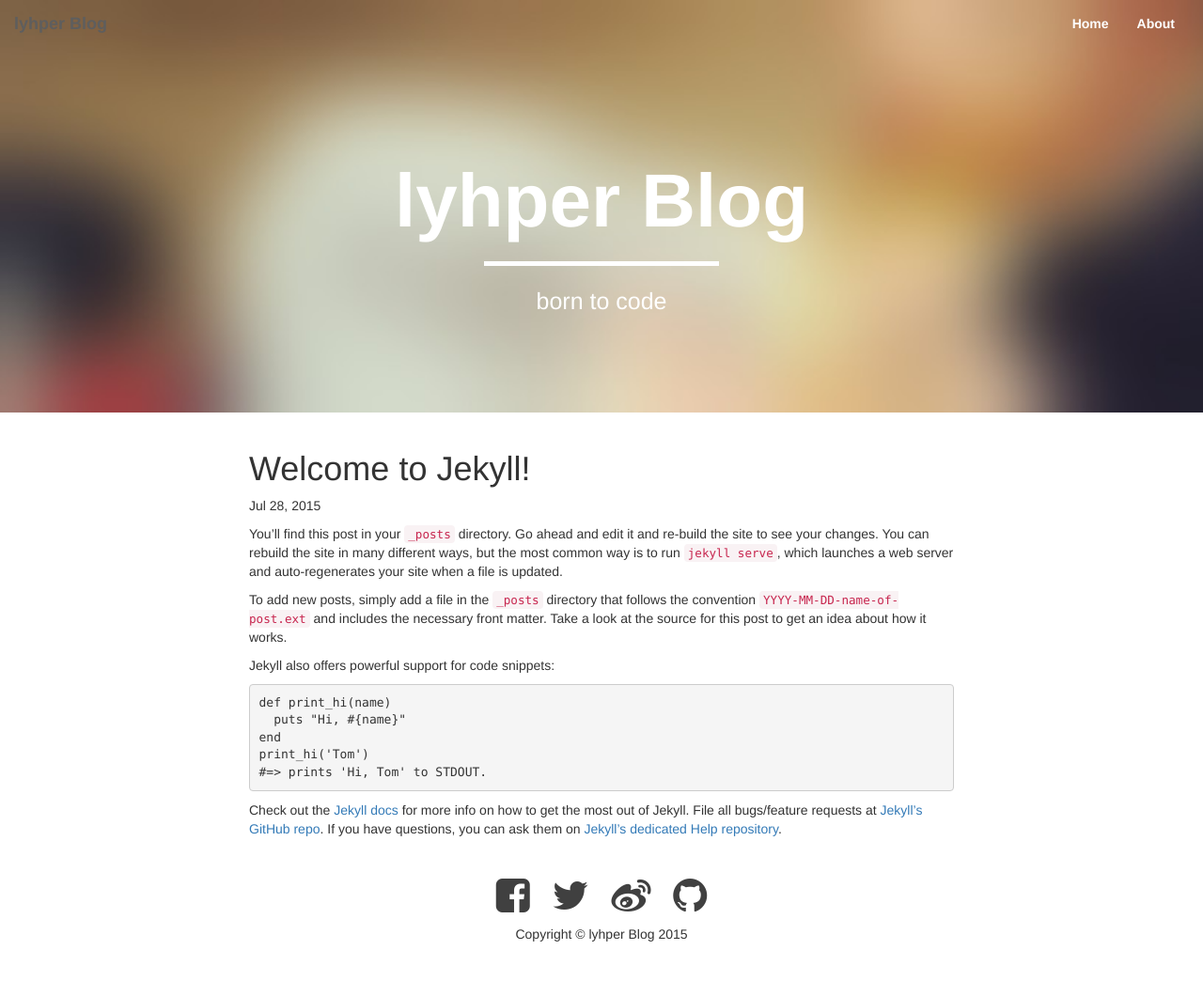
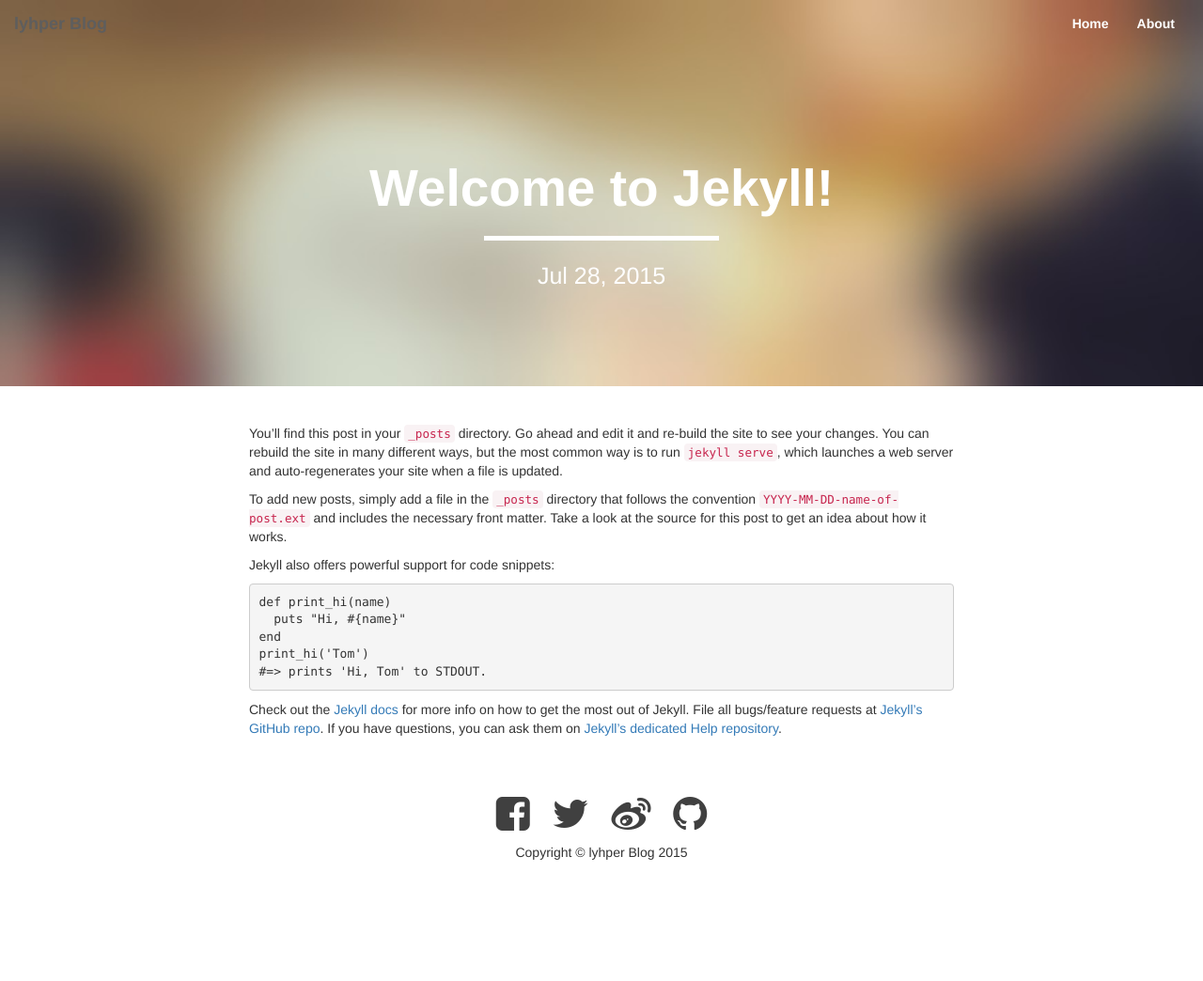
Before and after one commit to lyhper/lyhper.github.io, a Jekyll site: the page built from _posts/2015-07-28-welcome-to-jekyll.markdown, in a window 1280 px wide. Shown: the whole page at 94% size. Built offline with Jekyll 4.4.1, drawn with Linux system fonts in a browser that asks for light colours; after the commit the page ends 957 px from its top, so only the background shows below that.

Commit message:
modify style of post page

```diff
--- a/_includes/header.html
+++ b/_includes/header.html
@@ -26,9 +26,9 @@
     <div class="row">
       <div class="col-lg-12">
       <div class="cont-header">
-        <h1>lyhper Blog</h1>
+        <h1>{% if page.title %}{{ page.title }}{% else %}lyhper Blog{% endif %}</h1>
         <hr class="intro-divi"/>
-        <span class="sub-header">born to code</span>
+        <span class="sub-header">{% if page.date %}{{ page.date | date: "%b %-d, %Y"}}{% else %}born to code{% endif %}</span>
        </div>
       </div>
     </div>
--- a/_layouts/post.html
+++ b/_layouts/post.html
@@ -7,21 +7,19 @@ layout: default
     header.intro-header{
         background-image: url('{{ site.baseurl }}/{% if page.header-img %}{{ page.header-img }}{% else %}{{ site.header-img }}{% endif %}')
     }
+    section article{
+      padding: 20px 0;
+    }
     @media only screen and (min-width: 768px){
         .intro-header .cont-header{
           padding: 100px 0;
         }
+        .intro-header .cont-header h1{
+          font-size: 55px;
+        }
     }
 </style>
-<div>
 
-  <header>
-    <h1>{{ page.title }}</h1>
-    <p>{{ page.date | date: "%b %-d, %Y" }}{% if page.author %} • {{ page.author }}{% endif %}{% if page.meta %} • {{ page.meta }}{% endif %}</p>
-  </header>
-
-  <article>
-    {{ content }}
-  </article>
-
-</div>
+<article>
+  {{ content }}
+</article>
```
